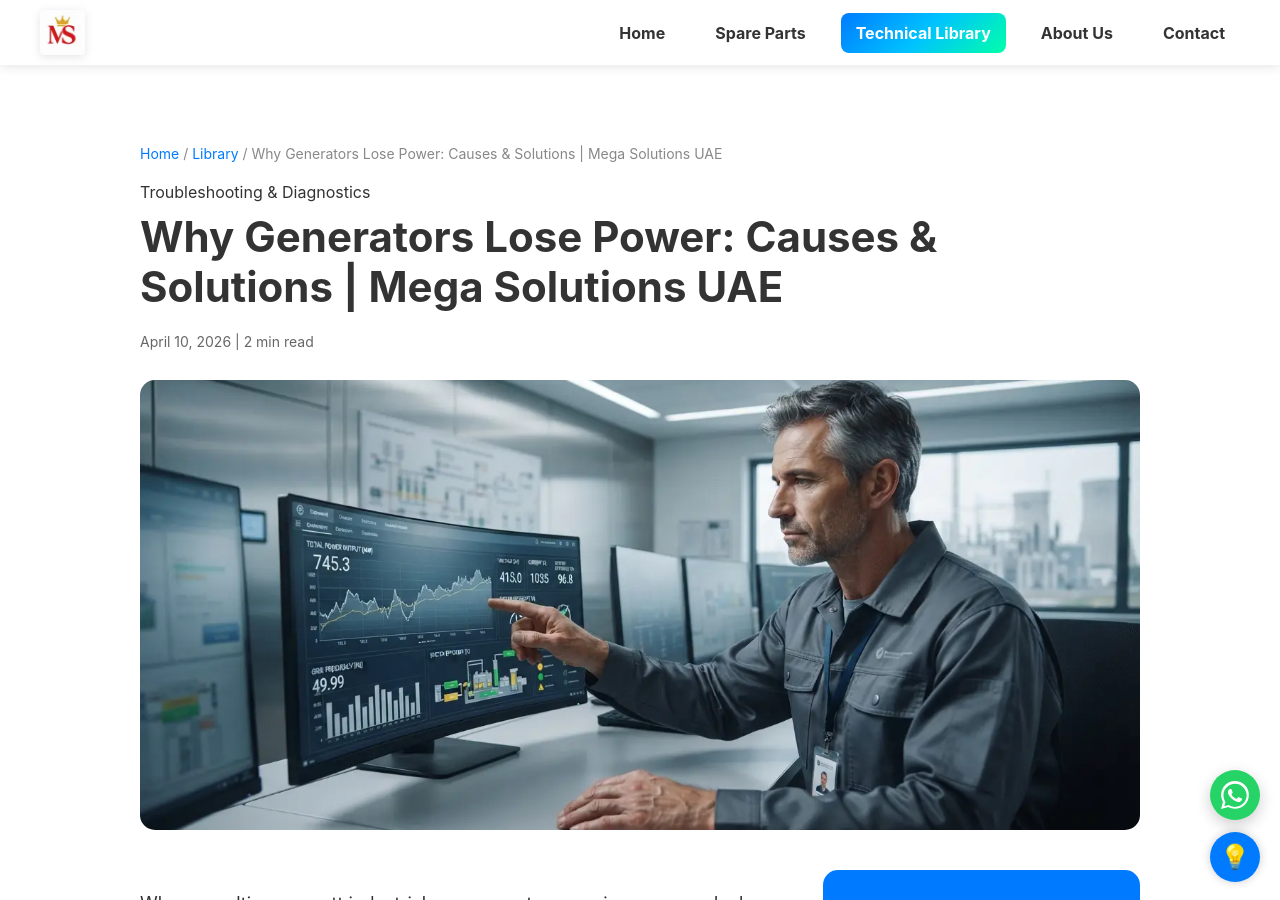
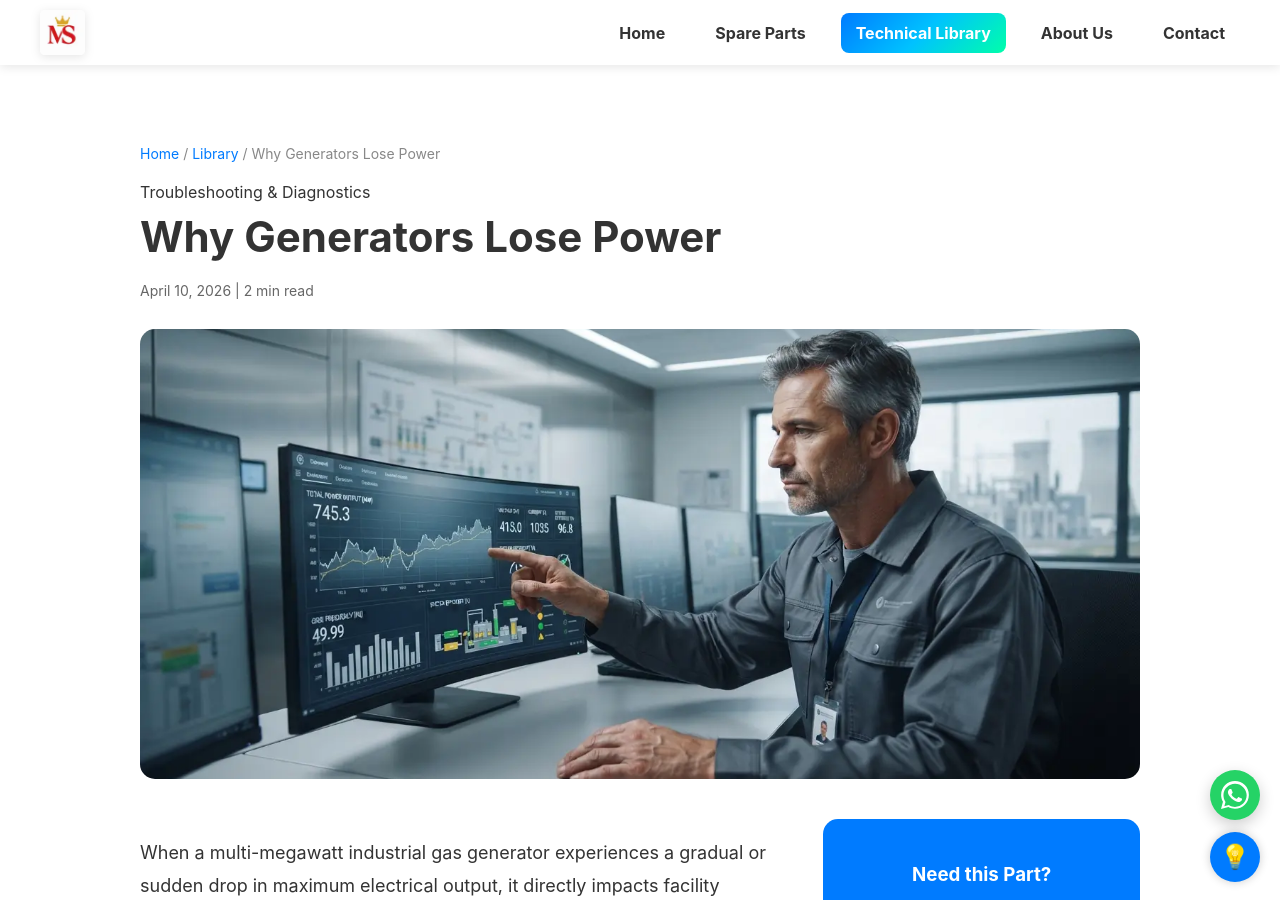
Before and after one commit to Khisal786/Mega-Solutions-UAE, a Jekyll site: the page built from _posts/2026-04-10-why-does-my-generator-lose-power-over-time.md, in a window 1280 px wide and 900 px high. Built offline with Jekyll 4.4.1, drawn with Linux system fonts in a browser that asks for light colours.

Commit message:
Update blog post title to remove unnecessary details
Simplified the title of the blog post for clarity.

```diff
--- a/_posts/2026-04-10-why-does-my-generator-lose-power-over-time.md
+++ b/_posts/2026-04-10-why-does-my-generator-lose-power-over-time.md
@@ -1,6 +1,6 @@
 ---
 layout: post
-title: "Why Generators Lose Power: Causes & Solutions | Mega Solutions UAE"
+title: "Why Generators Lose Power"
 date: 2026-04-10
 image: /assets/images/blog/generator-losing-power.webp
 description: "An engineering troubleshooting guide on identifying the root causes of power degradation in industrial gas generators and restoring output capacity."
```
